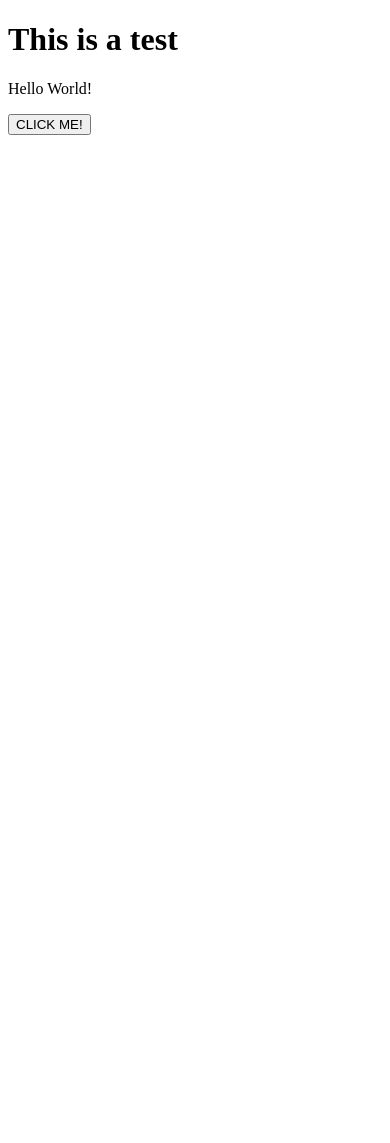
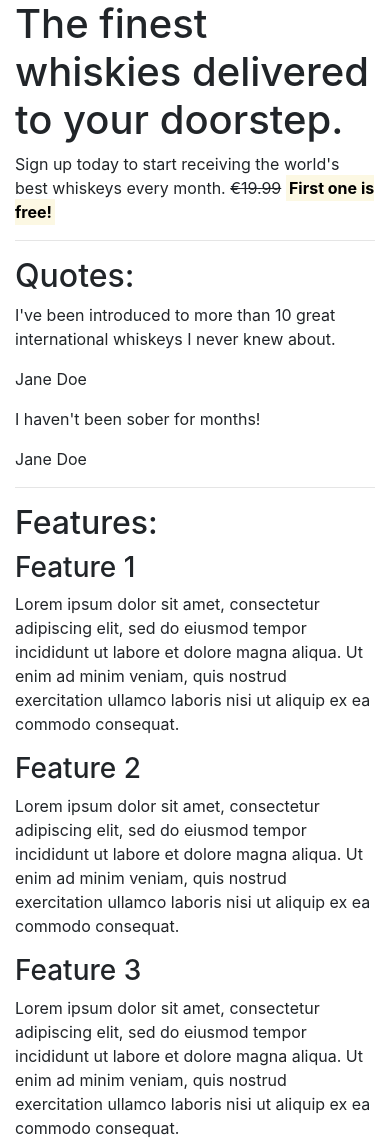
Before and after one commit to RourkeW/bootstrap, a plain HTML site: page index.html in a window 390 px wide. Shown: the top 1143 px of the page. Before the commit the page ends 844 px from the top, so only its background shows below. Drawn offline with nearby package versions, Linux system fonts and the light colour scheme.

Commit message:
feat: made a basic page using bootstrap, althought it might be the wrong one, got this to work properly in a mobile first environment

```diff
--- a/index.html
+++ b/index.html
@@ -3,11 +3,50 @@
 <head>
     <meta charset="UTF-8">
     <meta name="viewport" content="width=device-width, initial-scale=1.0">
-    <title>Document</title>
+    <title>Whiskey Drop | Taste a new whiskey every month</title>
+    <link rel="stylesheet" href="https://stackpath.bootstrapcdn.com/bootstrap/4.1.3/css/bootstrap.min.css" integrity="sha384-MCw98/SFnGE8fJT3GXwEOngsV7Zt27NXFoaoApmYm81iuXoPkFOJwJ8ERdknLPMO" crossorigin="anonymous">
+    <script src="https://cdn.jsdelivr.net/npm/bootstrap@4.1.3/dist/js/bootstrap.min.js" integrity="sha384-ChfqqxuZUCnJSK3+MXmPNIyE6ZbWh2IMqE241rYiqJxyMiZ6OW/JmZQ5stwEULTy" crossorigin="anonymous"></script>
 </head>
 <body>
-    <h1>This is a test</h1>
-    <p>Hello World!</p>
-    <button>CLICK ME!</button>
+    <article class="container">
+        <section class = "callout">
+            <h1>The finest whiskies delivered to your doorstep.</h1>
+            <p>Sign up today to start receiving the world's best whiskeys every month. <s>€19.99</s> <strong><mark>First one is free!</mark></strong></p>
+        </section>
+        <!-- /.callout -->
+         <hr>
+
+         <!-- Quotes -->
+        <section class="quotes">
+            <h2 class="test-uppercase">Quotes:</h2>
+            <div class="quote">
+                <p>I've been introduced to more than 10 great international whiskeys I never knew about.</p>
+                <p>Jane Doe</p>
+            </div>
+            <div class="quote">
+                <p>I haven't been sober for months!</p>
+                <p>Jane Doe</p>
+            </div>
+        </section>
+        <!-- quotes -->
+        <hr>
+
+        <!-- Features -->
+         <section class="features">
+            <h2>Features:</h2>
+            <div class="feature">
+                <h3>Feature 1</h3>
+                <p>Lorem ipsum dolor sit amet, consectetur adipiscing elit, sed do eiusmod tempor incididunt ut labore et dolore magna aliqua. Ut enim ad minim veniam, quis nostrud exercitation ullamco laboris nisi ut aliquip ex ea commodo consequat.</p>
+            </div>
+            <div class="feature">
+                <h3>Feature 2</h3>
+                <p>Lorem ipsum dolor sit amet, consectetur adipiscing elit, sed do eiusmod tempor incididunt ut labore et dolore magna aliqua. Ut enim ad minim veniam, quis nostrud exercitation ullamco laboris nisi ut aliquip ex ea commodo consequat.</p>
+            </div>
+            <div class="feature">
+                <h3>Feature 3</h3>
+                <p>Lorem ipsum dolor sit amet, consectetur adipiscing elit, sed do eiusmod tempor incididunt ut labore et dolore magna aliqua. Ut enim ad minim veniam, quis nostrud exercitation ullamco laboris nisi ut aliquip ex ea commodo consequat.</p>
+            </div>
+         </section>
+    </article>>
 </body>
 </html>
```
